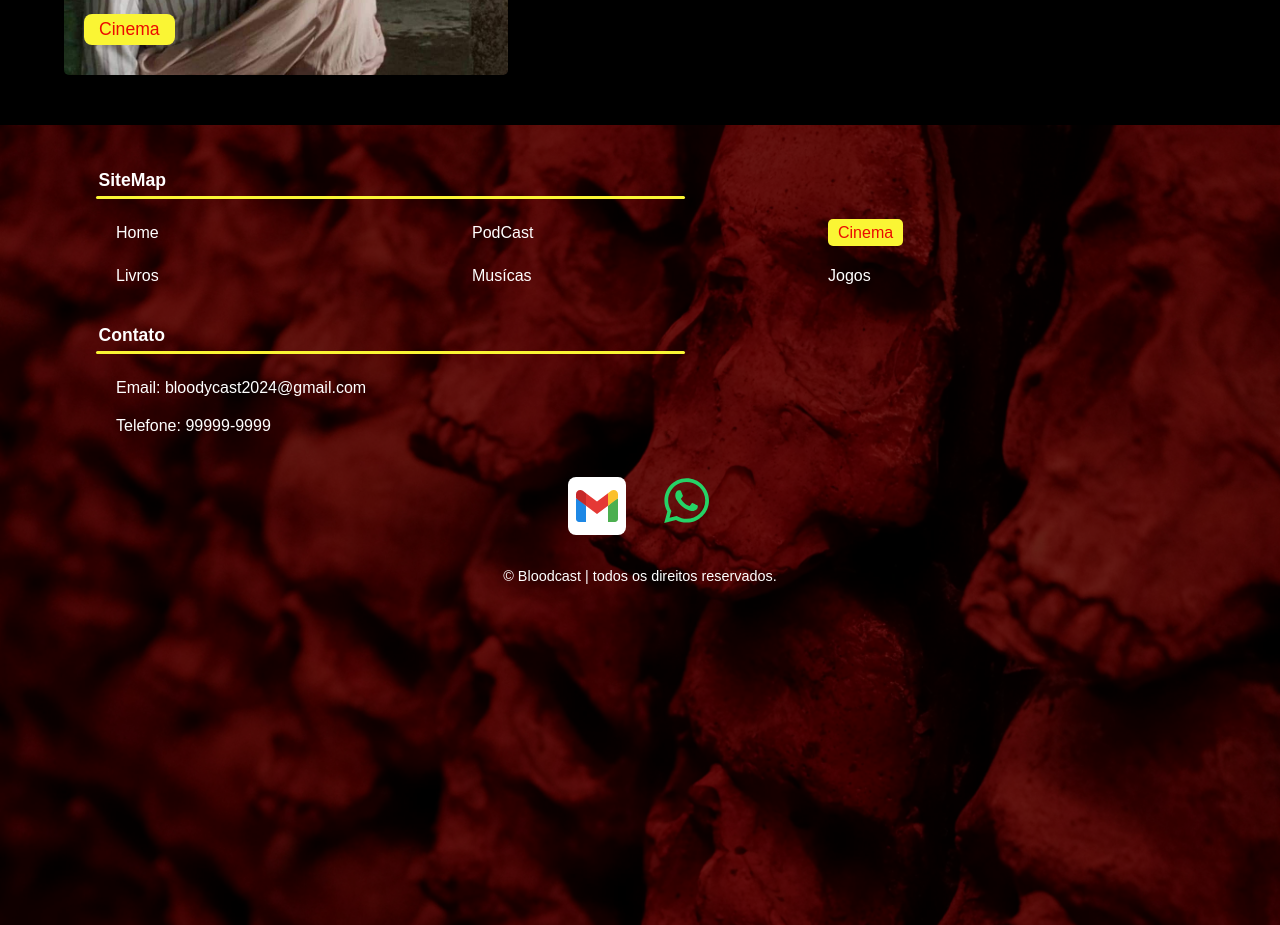
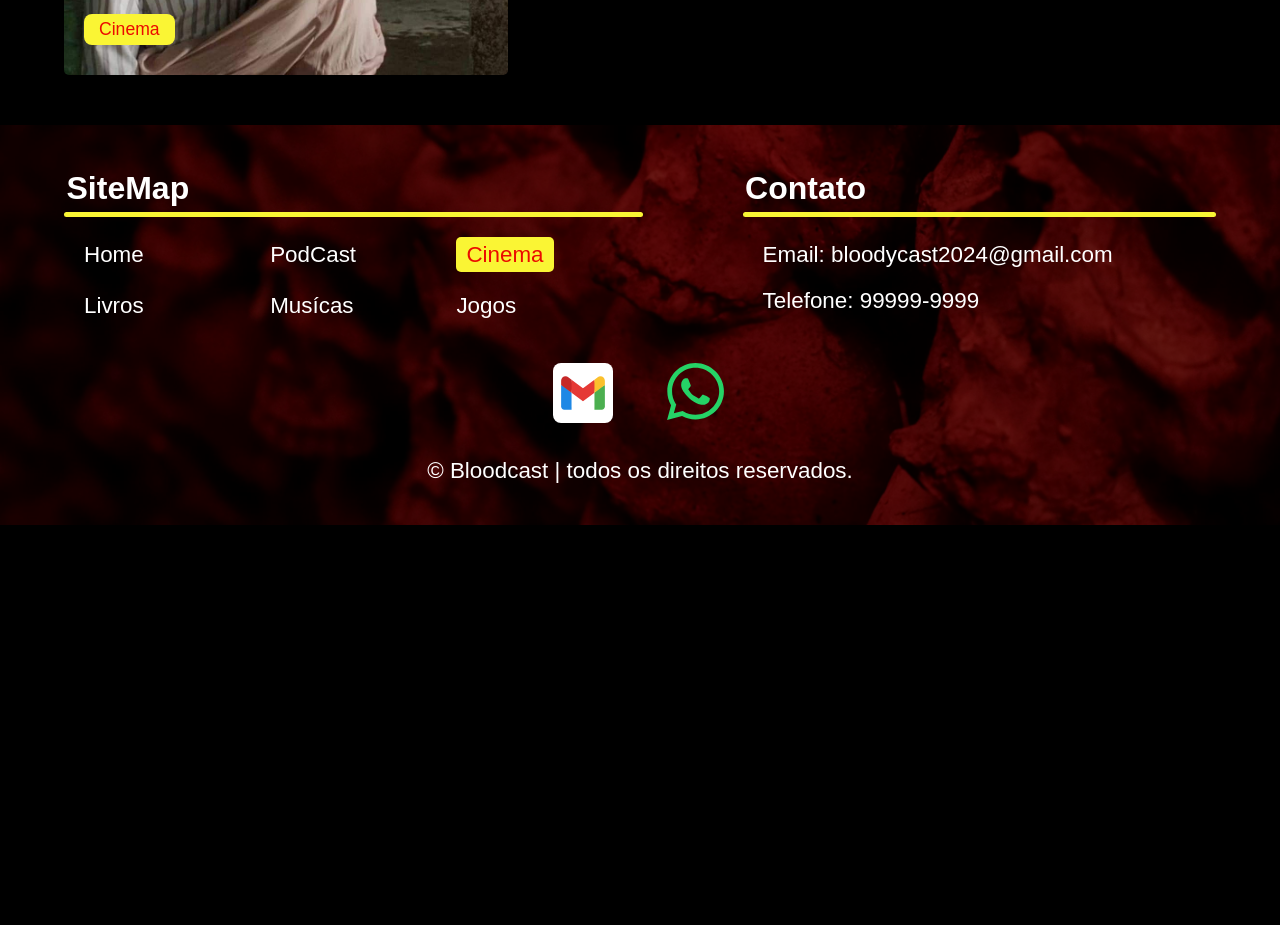
Before and after one commit to daniel-crs/bloody-cast, a React (Create React App) app: page /Movie in a window 1280 px wide. Shown: the part 1040-1965 px from the top of the page. After the commit the page ends 1565 px from the top, so only its background shows below. Built offline with nearby package versions, Linux system fonts and the light colour scheme.

Commit message:
Tornando a footer responsiva.

```diff
--- a/src/components/Footer/Footer.module.css
+++ b/src/components/Footer/Footer.module.css
@@ -6,7 +6,7 @@
 
     background: var(--black);
     width: 100%;
-    height: auto;
+    height: 500px;
 }
 
 .container img {
@@ -25,7 +25,7 @@
     position: absolute;
 }
 
-.test {
+.prominence {
     display: flex;
     align-items: center;
     flex-direction: column;
@@ -65,8 +65,9 @@
 
 .iconsContainer {
     display: flex;
+    justify-content: center;
     align-items: center;
-    gap: 35px;
+    gap: 50px;
 }
 
 .gmailContainer img {
@@ -78,16 +79,171 @@
 }
 
 .whatsappIcon {
-    font-size: 3.2rem;
     color: var(--whatsapp-green);
+    height: 55px;
+    width: 55px;
 }
 
 .copyright {
     margin-top: -10px;
-    margin-bottom: 50px;
 }
 
 .copyright h3 {
     font-size: 0.9rem;
     font-weight: 400;
 }
+
+@media(min-width: 375px) {
+    .title h3 {
+        font-size: 1.3rem;
+        margin-left: 2.5px;
+    }
+
+    .info p {
+        font-size: 1.1rem;
+    }
+
+    .copyright h3 {
+        font-size: 1.1rem;
+    }
+
+}
+
+@media(min-width: 768px) {
+    .container {
+        display: flex;
+        align-items: center;
+        flex-direction: column;
+        gap: 40px;
+
+        background: var(--black);
+        width: 100%;
+        height: 550px;
+    }
+
+    .elements {
+        width: 75%;
+    }
+
+    .prominence {
+        display: flex;
+        align-items: center;
+        flex-direction: column;
+        gap: 40px;
+    }
+
+    .title h3 {
+        font-size: 1.6rem;
+        margin-left: 2.5px;
+    }
+
+    .info p {
+        font-size: 1.3rem;
+    }
+
+    .copyright h3 {
+        font-size: 1.3rem;
+    }
+}
+
+@media(min-width: 1024px) {
+    .container {
+        height: 400px;
+    }
+
+    .elements {
+        width: 90%;
+    }
+
+    .prominence {
+        flex-direction: row;
+        gap: 100px;
+        width: 100%;
+        margin-top: 40px;
+    }
+
+    .contact {
+        width: 45vw;
+    }
+
+    .title h3 {
+        font-size: 1.8rem;
+    }
+
+    .underBar {
+        width: auto;
+        height: 5px;
+    }
+
+    .info p {
+        font-size: 1.3rem;
+    }
+
+    .copyright h3 {
+        font-size: 1.3rem;
+    }
+
+    .copyright h3 {
+        font-size: 1.3rem;
+    }
+}
+
+@media(min-width: 1280px) {
+    .contact {
+        width: 45vw;
+    }
+
+    .title h3 {
+        font-size: 2rem;
+    }
+
+    .info p {
+        font-size: 1.4rem;
+    }
+
+    .copyright h3 {
+        font-size: 1.4rem;
+    }
+
+    .copyright h3 {
+        font-size: 1.4rem;
+    }
+
+    .gmailContainer img {
+        height: 60px;
+        width: 60px;
+    }
+
+    .whatsappIcon {
+        color: var(--whatsapp-green);
+        height: 65px;
+        width: 65px;
+    }
+}
+
+@media(min-width: 1600px) {
+    .prominence {
+        gap: 250px;
+    }
+
+    .iconsContainer {
+        gap: 80px;
+    }
+
+    .gmailContainer img {
+        height: 70px;
+        width: 70px;
+    }
+
+    .whatsappIcon {
+        color: var(--whatsapp-green);
+        height: 75px;
+        width: 75px;
+    }
+}
+
+@media(min-width: 1920px) {
+    .elements {
+        width: 80%;
+    }
+}
--- a/src/components/Footer/index.jsx
+++ b/src/components/Footer/index.jsx
@@ -8,10 +8,10 @@ import { FaWhatsapp } from "react-icons/fa";
 export function Footer() {
     return (
         <div className={styles.container}>
-            <img src={bgImg} alt="" />
+            <img src={bgImg} alt="Background" />
 
             <div className={styles.elements}>
-                <div className={styles.test}>
+                <div className={styles.prominence}>
                     <SiteMap />
 
                     <div className={styles.contact}>
@@ -31,7 +31,7 @@ export function Footer() {
                     <a href="#" className={styles.gmailContainer}>
                         <img src={gmail} alt="Gmail" />
                     </a>
-                    <a href="#" className={styles.whatsappIcon}><FaWhatsapp /></a>
+                    <a href="#" ><FaWhatsapp className={styles.whatsappIcon} /></a>
                 </div>
 
                 <div className={styles.copyright}>
--- a/src/components/SiteMap/SiteMap.module.css
+++ b/src/components/SiteMap/SiteMap.module.css
@@ -49,3 +49,61 @@
 .active a:hover {
     color: var(--red);
 }
+
+@media(min-width: 375px) {
+    .title h3 {
+        font-size: 1.3rem;
+    }
+
+    .elements a {
+        font-size: 1.1rem;
+    }
+}
+
+@media(min-width: 768px) {
+    .title h3 {
+        font-size: 1.6rem;
+    }
+
+    .elements {
+        width: 60vw;
+    }
+
+    .elements a {
+        font-size: 1.3rem;
+    }
+}
+
+@media(min-width: 1024px) {
+    .container {
+        width: 55vw;
+        margin-top: 5px;
+    }
+
+    .title h3 {
+        font-size: 1.8rem;
+    }
+
+    .underBar {
+        width: auto;
+        height: 5px;
+    }
+
+    .elements {
+        width: auto;
+    }
+
+    .elements a {
+        font-size: 1.3rem;
+    }
+}
+
+@media(min-width: 1280px) {
+    .title h3 {
+        font-size: 2rem;
+    }
+
+    .elements a {
+        font-size: 1.4rem;
+    }
+}
--- a/src/screens/Home/index.jsx
+++ b/src/screens/Home/index.jsx
@@ -2,6 +2,7 @@ import styles from './Home.module.css';
 
 import { Header } from "../../components/Header"
 import { Slider } from '../../components/Slider';
+import { Footer } from '../../components/Footer';
 
 export function Home() {
   return (
@@ -10,6 +11,8 @@ export function Home() {
 
       <body className={styles.bodyContainer}>
         <Slider />
+
+        <Footer />
       </body>
     </div>
   );
--- a/src/screens/Movie/Movie.module.css
+++ b/src/screens/Movie/Movie.module.css
@@ -14,7 +14,7 @@
 
 @media(min-width: 768px) {
     .container {
-        width: 75%;
+        width: 85%;
     }
 }
 
--- a/src/screens/PodCast/index.jsx
+++ b/src/screens/PodCast/index.jsx
@@ -1,9 +1,13 @@
 import { Header } from "../../components/Header"
+
+import { Footer } from "../../components/Footer"
 
 export function PodCast() {
     return (
         <div>
             <Header />
+
+            <Footer />
         </div>
     )
 }
```
